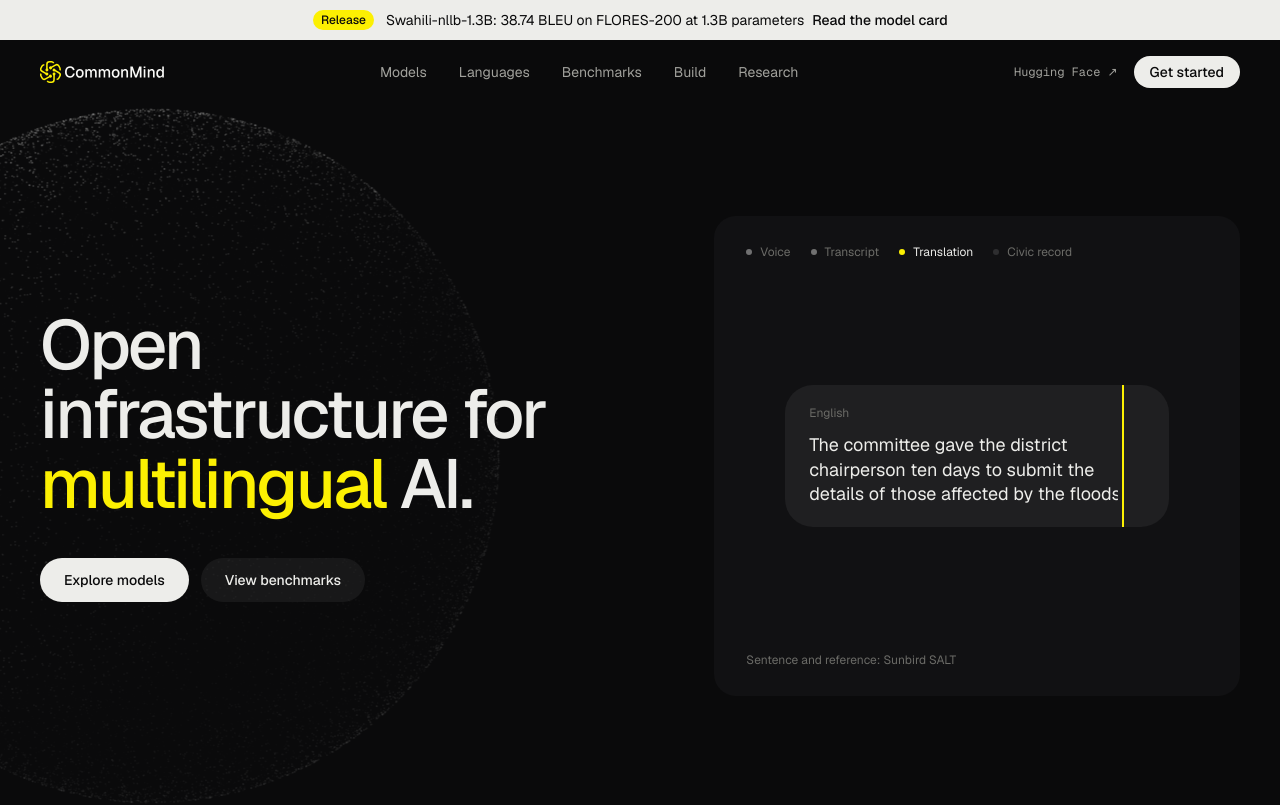
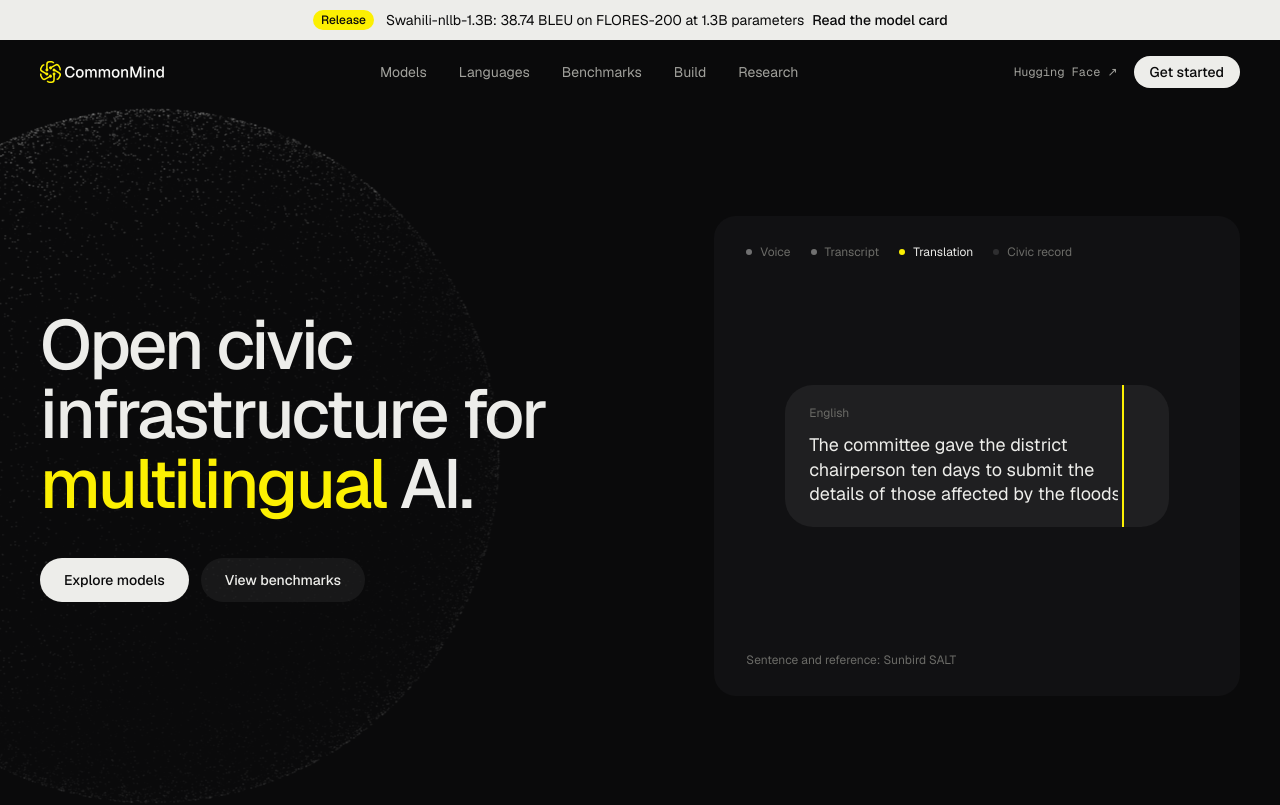
Before and after one commit to Amplified-Access/common-mind, a Next.js app: page / in a window 1280 px wide. Shown: the top 805 px of the page. Built offline with nearby package versions, Linux system fonts and the light colour scheme; some icons are missing.

Commit message:
feat(home): update hero headline to specify 'civic infrastructure'

```diff
--- a/components/home/hero.tsx
+++ b/components/home/hero.tsx
@@ -10,7 +10,7 @@ function HomeHero() {
       <Container className="relative grid gap-20 pt-20 pb-20 sm:pt-28 sm:pb-28 lg:grid-cols-[minmax(0,1.1fr)_minmax(0,1fr)] lg:items-center lg:gap-24">
         <HeroOrb>
           <h1 className="text-[clamp(2.75rem,5.4vw,5.25rem)] leading-[1] font-medium tracking-[-0.04em] text-balance">
-            Open infrastructure for{" "}
+            Open civic infrastructure for{" "}
             <span className="text-signal">multilingual</span> AI.
           </h1>
           <div className="flex flex-wrap gap-3">
```
